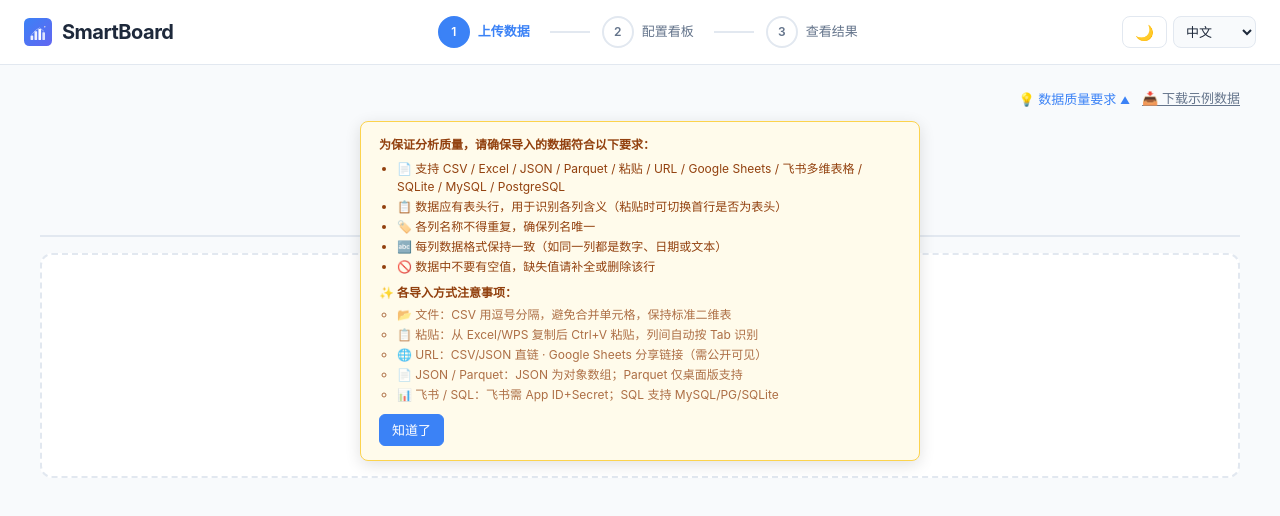
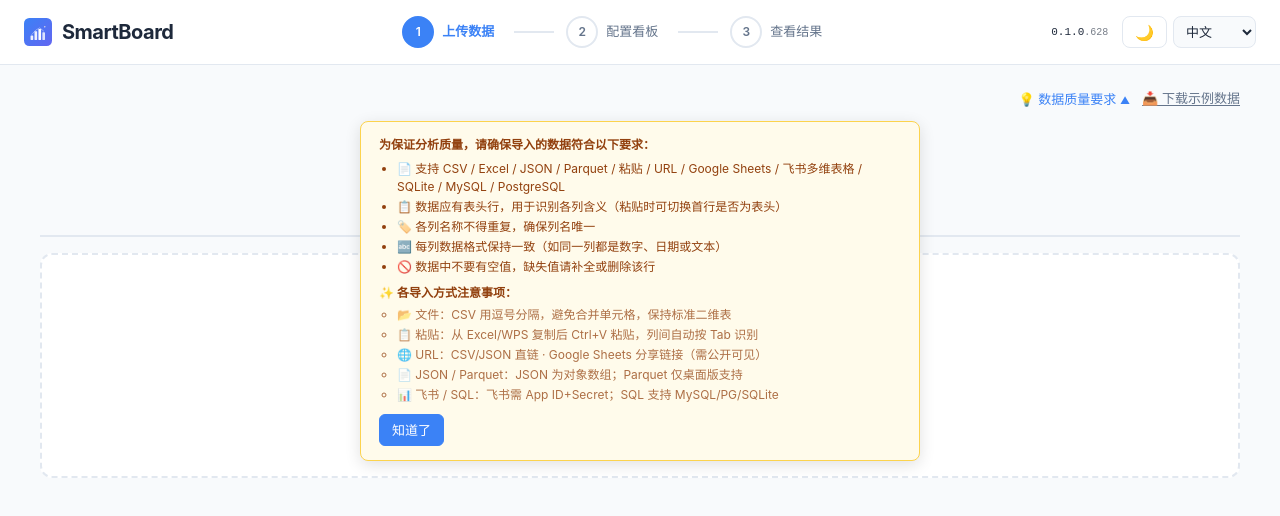
Before and after one commit to alexwoo79/aitalk, a Vue app in the folder smartboard/: page /#/ in a window 1280 px wide. Shown: the top 516 px of the page. Built offline with nearby package versions, Linux system fonts and the light colour scheme.

Commit message:
add version display on Top_Right

```diff
--- a/smartboard/src/App.vue
+++ b/smartboard/src/App.vue
@@ -23,6 +23,8 @@
       </div>
       <StepIndicator :current="currentStep" />
       <div class="header-right">
+        <span class="app-version" :title="t('app.version') + ' ' + version.full">{{ version.semver }}<span
+            class="app-version-build" v-if="version.build">.{{ version.build }}</span></span>
         <button class="theme-toggle" @click="toggleTheme"
           :title="theme === 'light' ? t('theme.switchDark') : t('theme.switchLight')">
           {{ theme === 'light' ? '🌙' : '☀️' }}
@@ -50,11 +52,13 @@ import { useI18n } from 'vue-i18n'
 import StepIndicator from '@/components/common/StepIndicator.vue'
 import Toast from '@/components/common/Toast.vue'
 import { useTheme } from '@/composables/use-theme'
+import { useVersion } from '@/composables/use-version'
 import { LOCALES, type SupportedLocale } from '@/i18n'
 
 const route = useRoute()
 const toastRef = ref<InstanceType<typeof Toast> | null>(null)
 const { theme, toggle: toggleTheme } = useTheme()
+const { version } = useVersion()
 const { locale, t } = useI18n()
 
 function setLocale() {
@@ -118,6 +122,20 @@ if (typeof window !== 'undefined') {
   flex-shrink: 0;
 }
 
+.app-version {
+  font-size: 11px;
+  color: var(--text-muted);
+  font-family: 'SF Mono', 'Fira Code', monospace;
+  margin-right: 8px;
+  white-space: nowrap;
+  cursor: default;
+}
+
+.app-version-build {
+  font-size: 10px;
+  opacity: 0.6;
+}
+
 .header-right {
   display: flex;
   align-items: center;
--- /dev/null
+++ b/smartboard/src/composables/use-version.ts
@@ -0,0 +1,35 @@
+/**
+ * SmartBoard 程序版本号
+ *
+ * 从 package.json 读取版本号，供 UI 显示及保存报表时嵌入元数据。
+ * 在非 Vite 环境（如 save 渲染器）中返回 undefined。
+ */
+import { ref, readonly } from 'vue'
+import pkg from '@/../package.json'
+
+export type VersionInfo = {
+    /** 完整版本号，如 "0.1.0-628" */
+    full: string
+    /** 语义化版本，如 "0.1.0" */
+    semver: string
+    /** 构建号，如 "628"（可能为空） */
+    build: string
+}
+
+function parseVersion(v: string): VersionInfo {
+    const parts = v.split('-')
+    return {
+        full: v,
+        semver: parts[0] || v,
+        build: parts[1] || '',
+    }
+}
+
+const rawVersion: string = (pkg as any).default?.version ?? (pkg as any).version ?? '0.0.0'
+const versionInfo = ref<VersionInfo>(parseVersion(rawVersion))
+
+export function useVersion() {
+    return {
+        version: readonly(versionInfo),
+    }
+}
--- a/smartboard/src/i18n/en-US.ts
+++ b/smartboard/src/i18n/en-US.ts
@@ -467,6 +467,10 @@ export default {
     },
   },
 
+  app: {
+    version: 'Version',
+  },
+
   theme: {
     switchDark: 'Switch to Dark',
     switchLight: 'Switch to Light',
--- a/smartboard/src/i18n/zh-CN.ts
+++ b/smartboard/src/i18n/zh-CN.ts
@@ -472,6 +472,11 @@ export default {
     },
   },
 
+  // App
+  app: {
+    version: '版本',
+  },
+
   // Theme
   theme: {
     switchDark: '切换暗色',
```
